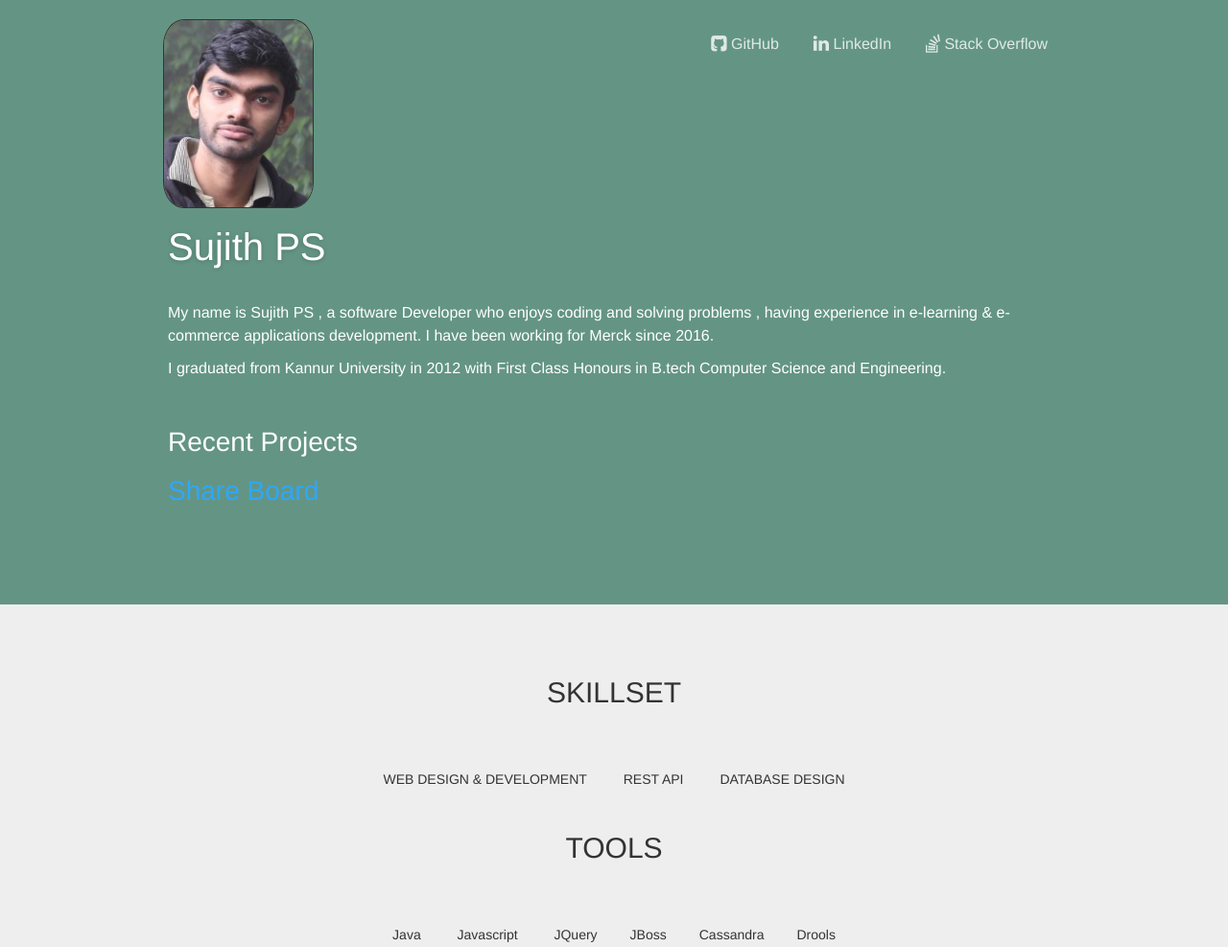
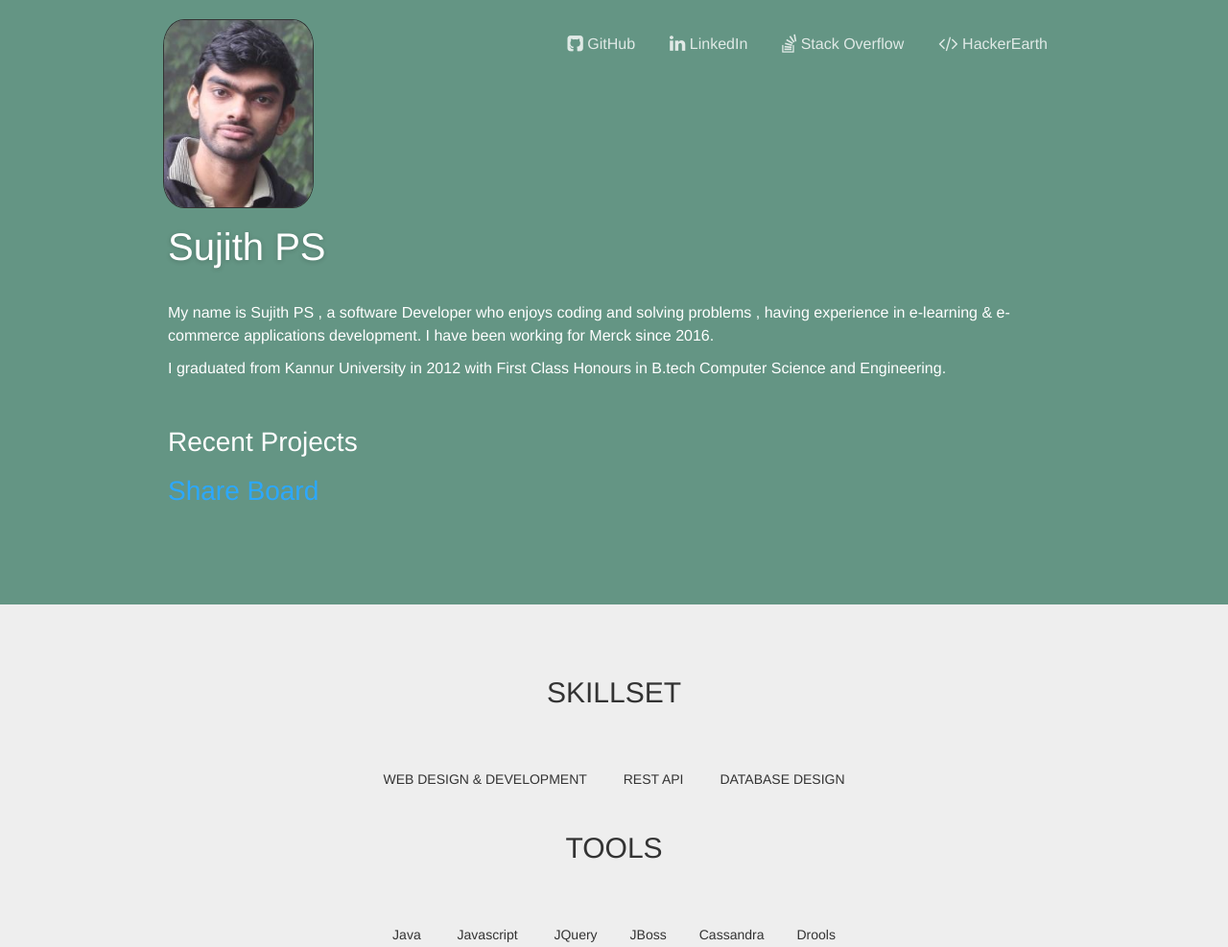
Before and after one commit to sujithps/sujithps.github.io, a website: page index.html in a window 1280 px wide. Shown: the top 987 px of the page at 96% size. Drawn offline with Linux system fonts and the light colour scheme.

Commit message:
added hackerearth

```diff
--- a/index.html
+++ b/index.html
@@ -49,6 +49,12 @@
                             <a href="https://stackoverflow.com/users/2656811/sujith-ps">
                             <i class="fa fa-stack-overflow"></i>
                             Stack Overflow
+                            </a>
+                        </li>
+						 <li>
+                            <a href="https://www.hackerearth.com/@sujithps534">
+                            <i class="fa fa-code"></i>
+                            HackerEarth
                             </a>
                         </li>
                     </ul>
```
